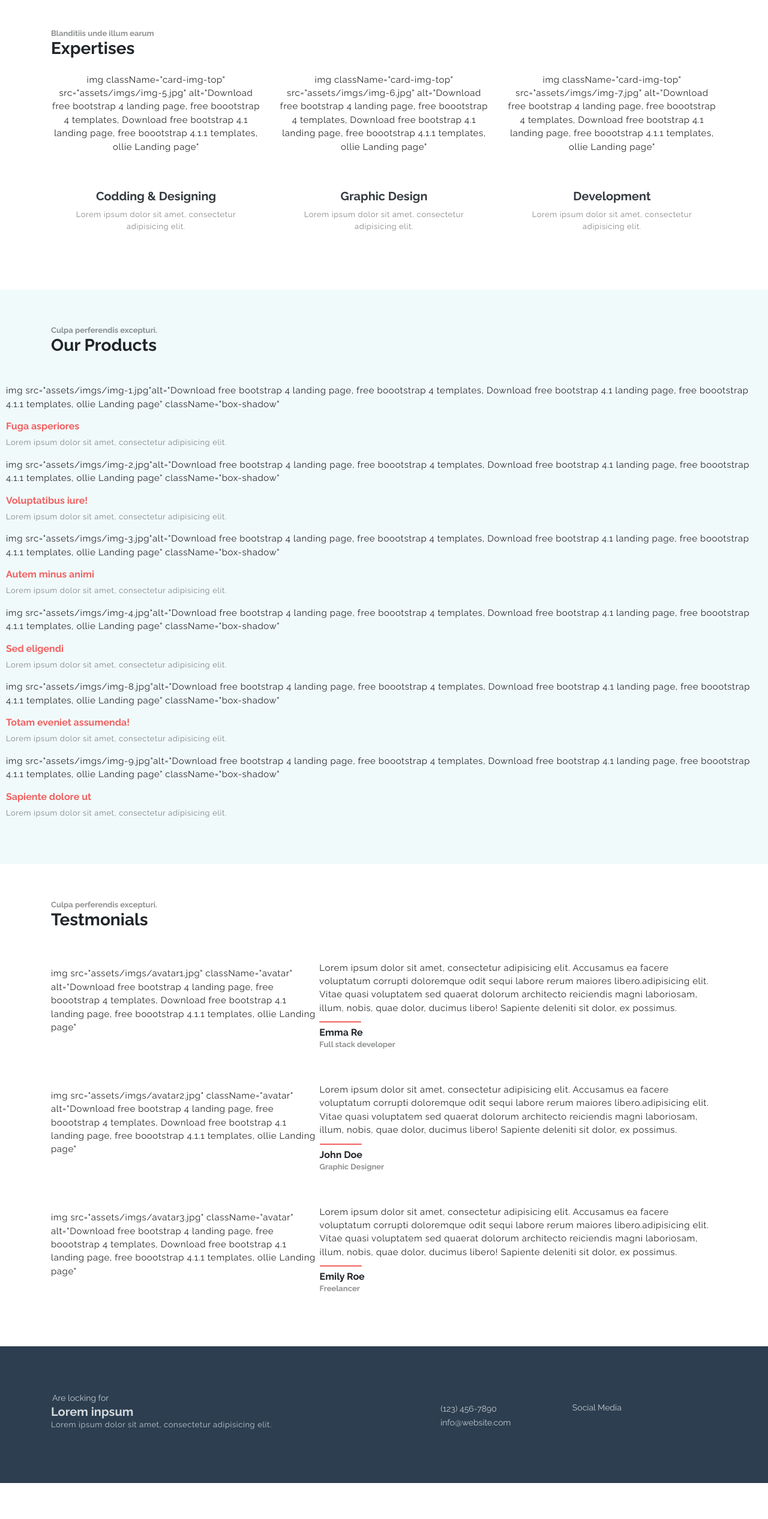
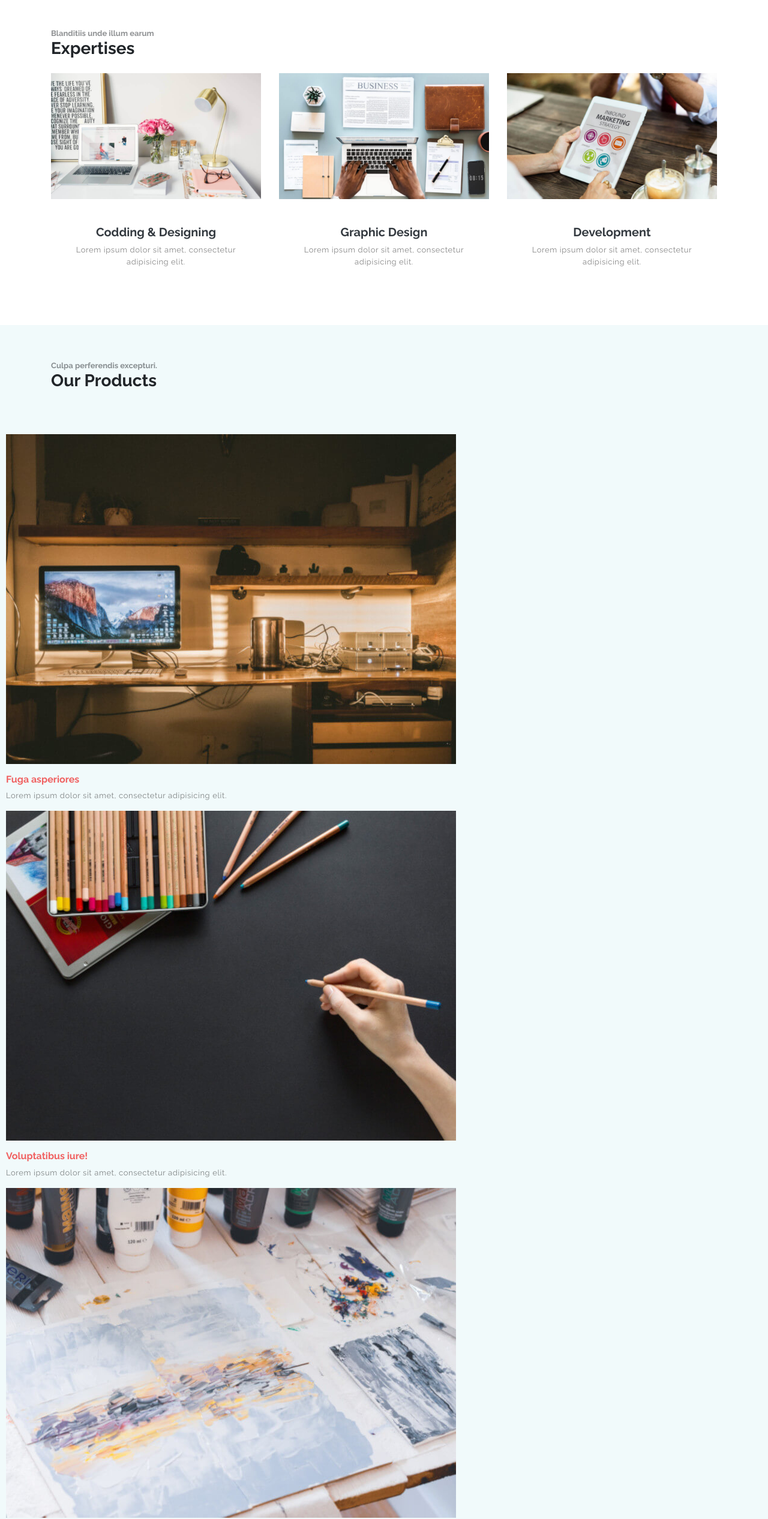
Before and after one commit to ricardorodrigooliveira/mypage, a React (Create React App) app: page / in a window 1280 px wide. Shown: the part 1220-3753 px from the top of the page at 60% size. Built offline with nearby package versions, Linux system fonts and the light colour scheme.

Commit message:
Inclusão do avatar.tsx e img.tsx

```diff
--- /dev/null
+++ b/src/assets/imgs/avatar.tsx
@@ -0,0 +1,16 @@
+import React from "react";
+import avatar1 from './avatar1.jpg';
+import avatar2 from './avatar2.jpg';
+import avatar3 from './avatar3.jpg';
+
+export function Avatar1() {
+    return <img src={avatar1} className="avatar" alt="Avatar1"/>;
+}
+
+export function Avatar2() {
+    return <img src={avatar2} className="avatar" alt="Avatar2"/>;
+}
+
+export function Avatar3() {
+    return <img src={avatar3} className="avatar" alt="Avatar3"/>;
+}
--- /dev/null
+++ b/src/assets/imgs/img.tsx
@@ -0,0 +1,37 @@
+import img1 from './img-1.jpg';
+import img2 from './img-2.jpg';
+import img3 from './img-3.jpg';
+import img4 from './img-4.jpg';
+import img5 from './img-5.jpg';
+import img6 from './img-6.jpg';
+import img7 from './img-7.jpg';
+import img8 from './img-8.jpg';
+import img9 from './img-9.jpg';
+
+export function Img1 () {
+    return <img src={img1} className="owl-carousel owl-theme mt-4"/>
+}
+export function Img2 () {
+    return <img src={img2} className="box-shadow"/>
+}
+export function Img3 () {
+    return <img src={img3} className="box-shadow"/>
+}
+export function Img4 () {
+    return <img src={img4} className="box-shadow"/>
+}
+export function Img5 () {
+    return <img src={img5} className="card-img-top"/>
+}
+export function Img6 () {
+    return <img src={img6} className="card-img-top"/>
+}
+export function Img7 () {
+    return <img src={img7} className="box-shadow"/>
+}
+export function Img8 () {
+    return <img src={img8} className="card-img-top"/>
+}
+export function Img9 () {
+    return <img src={img9} className="box-shadow"/>
+}
--- a/src/components/Body.tsx
+++ b/src/components/Body.tsx
@@ -1,3 +1,6 @@
+import { Avatar1, Avatar2, Avatar3 } from '../assets/imgs/avatar';
+import { Img1, Img2, Img3, Img4, Img5, Img6, Img7, Img8, Img9 }from '../assets/imgs/img';
+
 export function Body(){
     return (
         <div>
@@ -65,7 +68,7 @@ export function Body(){
                     <div className="row text-center">
                         <div className="col-lg-4">
                             <a href="javascript:void(0)" className="card border-0 text-dark">
-                                <p>img className="card-img-top" src="assets/imgs/img-5.jpg" alt="Download free bootstrap 4 landing page, free boootstrap 4 templates, Download free bootstrap 4.1 landing page, free boootstrap 4.1.1 templates, ollie Landing page" </p>
+                                <Img5/>
                                 <span className="card-body">
                                     <h4 className="title mt-4">Codding &amp; Designing</h4>
                                     <p className="xs-font">Lorem ipsum dolor sit amet, consectetur adipisicing elit.</p>
@@ -74,7 +77,7 @@ export function Body(){
                         </div>
                         <div className="col-lg-4">
                             <a href="javascript:void(0)" className="card border-0 text-dark">
-                                <p>img className="card-img-top" src="assets/imgs/img-6.jpg" alt="Download free bootstrap 4 landing page, free boootstrap 4 templates, Download free bootstrap 4.1 landing page, free boootstrap 4.1.1 templates, ollie Landing page" </p>
+                                <Img6/>
                                 <span className="card-body">
                                     <h4 className="title mt-4">Graphic Design</h4>
                                     <p className="xs-font">Lorem ipsum dolor sit amet, consectetur adipisicing elit.</p>
@@ -83,7 +86,7 @@ export function Body(){
                         </div>
                         <div className="col-lg-4">
                             <a href="javascript:void(0)" className="card border-0 text-dark">
-                                <p>img className="card-img-top" src="assets/imgs/img-7.jpg" alt="Download free bootstrap 4 landing page, free boootstrap 4 templates, Download free bootstrap 4.1 landing page, free boootstrap 4.1.1 templates, ollie Landing page"</p>
+                                <Img7/>
                                 <span className="card-body">
                                     <h4 className="title mt-4">Development</h4>
                                     <p className="xs-font">Lorem ipsum dolor sit amet, consectetur adipisicing elit.</p>
@@ -102,32 +105,32 @@ export function Body(){
 
                 <div id="owl-portfolio" className="owl-carousel owl-theme mt-4">
                     <a href="javascript:void(0)" className="item expertises-item">
-                        <p>img src="assets/imgs/img-1.jpg"alt="Download free bootstrap 4 landing page, free boootstrap 4 templates, Download free bootstrap 4.1 landing page, free boootstrap 4.1.1 templates, ollie Landing page" className="box-shadow"</p>
+                        <Img1/>
                         <h6 className="mt-3 mb-2">Fuga asperiores</h6>
                         <p className="xs-font">Lorem ipsum dolor sit amet, consectetur adipisicing elit.</p>
                     </a>
                     <a href="javascript:void(0)" className="item expertises-item">
-                        <p>img src="assets/imgs/img-2.jpg"alt="Download free bootstrap 4 landing page, free boootstrap 4 templates, Download free bootstrap 4.1 landing page, free boootstrap 4.1.1 templates, ollie Landing page" className="box-shadow"</p>
+                        <Img2/>
                         <h6 className="mt-3 mb-2">Voluptatibus iure!</h6>
                         <p className="xs-font">Lorem ipsum dolor sit amet, consectetur adipisicing elit.</p>
                     </a>
                     <a href="javascript:void(0)" className="item expertises-item">
-                        <p>img src="assets/imgs/img-3.jpg"alt="Download free bootstrap 4 landing page, free boootstrap 4 templates, Download free bootstrap 4.1 landing page, free boootstrap 4.1.1 templates, ollie Landing page" className="box-shadow"</p>
+                        <Img3/>
                         <h6 className="mt-3 mb-2">Autem minus animi</h6>
                         <p className="xs-font">Lorem ipsum dolor sit amet, consectetur adipisicing elit.</p>
                     </a>
                     <a href="javascript:void(0)" className="item expertises-item">
-                        <p>img src="assets/imgs/img-4.jpg"alt="Download free bootstrap 4 landing page, free boootstrap 4 templates, Download free bootstrap 4.1 landing page, free boootstrap 4.1.1 templates, ollie Landing page" className="box-shadow"</p>
+                        <Img4/>
                         <h6 className="mt-3 mb-2">Sed eligendi</h6>
                         <p className="xs-font">Lorem ipsum dolor sit amet, consectetur adipisicing elit.</p>
                     </a>
                     <a href="javascript:void(0)" className="item expertises-item">
-                        <p>img src="assets/imgs/img-8.jpg"alt="Download free bootstrap 4 landing page, free boootstrap 4 templates, Download free bootstrap 4.1 landing page, free boootstrap 4.1.1 templates, ollie Landing page" className="box-shadow"</p>
-                        <h6 className="mt-3 mb-2">Totam eveniet assumenda!</h6>
+                        <Img8/>
+                        <h6 className="mt-3 mb-2">Sed eligendi</h6>
                         <p className="xs-font">Lorem ipsum dolor sit amet, consectetur adipisicing elit.</p>
                     </a>
                     <a href="javascript:void(0)" className="item expertises-item">
-                        <p>img src="assets/imgs/img-9.jpg"alt="Download free bootstrap 4 landing page, free boootstrap 4 templates, Download free bootstrap 4.1 landing page, free boootstrap 4.1.1 templates, ollie Landing page" className="box-shadow"</p>
+                        <Img9/>
                         <h6 className="mt-3 mb-2">Sapiente dolore ut</h6>
                         <p className="xs-font">Lorem ipsum dolor sit amet, consectetur adipisicing elit.</p>
                     </a>
@@ -143,7 +146,7 @@ export function Body(){
                     <div id="owl-testmonial" className="owl-carousel owl-theme mt-4">
                         <div className="item">
                             <div className="textmonial-item">
-                                <p>img src="assets/imgs/avatar1.jpg" className="avatar" alt="Download free bootstrap 4 landing page, free boootstrap 4 templates, Download free bootstrap 4.1 landing page, free boootstrap 4.1.1 templates, ollie Landing page"</p>
+                                <Avatar1/>
                                 <div className="des">
                                     <h5 className="ti-quote-left font-weight-bold"></h5>
                                     <p>Lorem ipsum dolor sit amet, consectetur adipisicing elit. Accusamus ea facere voluptatum corrupti doloremque odit sequi labore rerum maiores libero.adipisicing elit. Vitae quasi voluptatem sed quaerat dolorum architecto reiciendis magni laboriosam, illum, nobis, quae dolor, ducimus libero! Sapiente deleniti sit dolor, ex possimus.</p>
@@ -157,7 +160,7 @@ export function Body(){
                         </div>
                         <div className="item">
                             <div className="textmonial-item">
-                                <p>img src="assets/imgs/avatar2.jpg" className="avatar" alt="Download free bootstrap 4 landing page, free boootstrap 4 templates, Download free bootstrap 4.1 landing page, free boootstrap 4.1.1 templates, ollie Landing page"</p>
+                                <Avatar2/>
                                 <div className="des">
                                     <h5 className="ti-quote-left font-weight-bold"></h5>
                                     <p>Lorem ipsum dolor sit amet, consectetur adipisicing elit. Accusamus ea facere voluptatum corrupti doloremque odit sequi labore rerum maiores libero.adipisicing elit. Vitae quasi voluptatem sed quaerat dolorum architecto reiciendis magni laboriosam, illum, nobis, quae dolor, ducimus libero! Sapiente deleniti sit dolor, ex possimus.</p>
@@ -171,7 +174,7 @@ export function Body(){
                         </div>
                         <div className="item">
                             <div className="textmonial-item">
-                                <p>img src="assets/imgs/avatar3.jpg" className="avatar" alt="Download free bootstrap 4 landing page, free boootstrap 4 templates, Download free bootstrap 4.1 landing page, free boootstrap 4.1.1 templates, ollie Landing page"</p>
+                                <Avatar3/>
                                 <div className="des">
                                     <h5 className="ti-quote-left font-weight-bold"></h5>
                                     <p>Lorem ipsum dolor sit amet, consectetur adipisicing elit. Accusamus ea facere voluptatum corrupti doloremque odit sequi labore rerum maiores libero.adipisicing elit. Vitae quasi voluptatem sed quaerat dolorum architecto reiciendis magni laboriosam, illum, nobis, quae dolor, ducimus libero! Sapiente deleniti sit dolor, ex possimus.</p>
@@ -227,7 +230,7 @@ export function Body(){
 
                     <div className="blog-wrapper">
                         <div className="img-wrapper">
-                            <p>img src="assets/imgs/img-3.jpg" alt="Download free bootstrap 4 landing page, free boootstrap 4 templates, Download free bootstrap 4.1 landing page, free boootstrap 4.1.1 templates, ollie Landing page"</p>
+                            <Img3/>
                             <div className="date-container">
                                 <h6 className="day">29</h6>
                                 <h6 className="mun">Jun</h6>
```
Also changed, not shown: src/assets/css/full.css.
